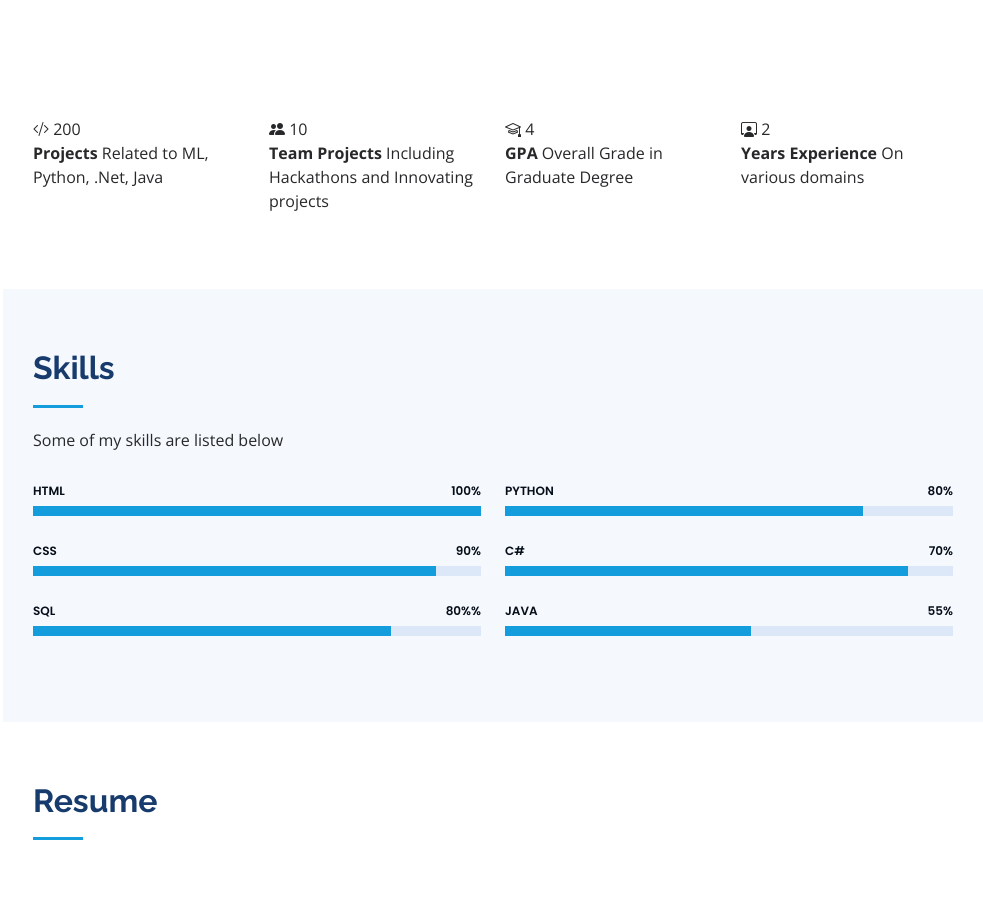
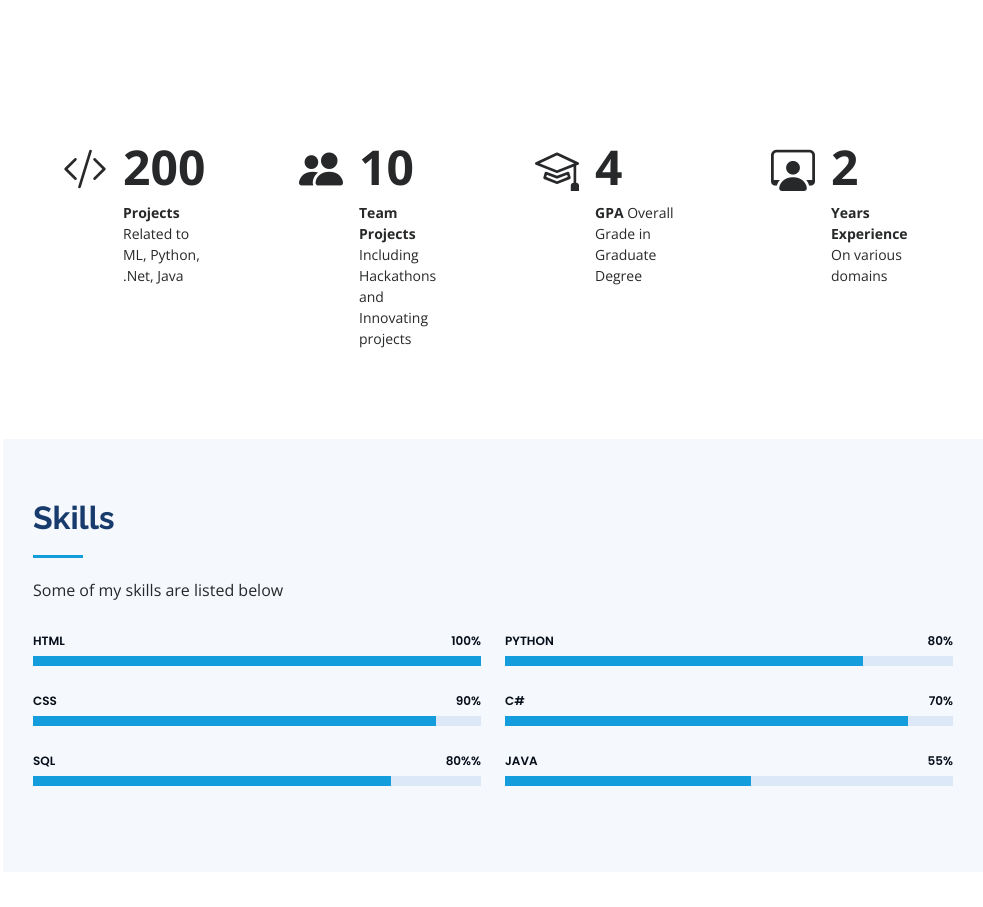
Before and after one commit to sruthi-bopparthi/SruthiBopparthi.github.io, a plain HTML site: page index.html in a window 1280 px wide. Shown: the part 1291-2198 px from the top of the page, without its empty margins (297-1280 px from the left). Drawn offline with nearby package versions, Linux system fonts and the light colour scheme; no server answers.

Commit message:
Update style.css

```diff
--- a/assets/css/style.css
+++ b/assets/css/style.css
@@ -466,6 +466,39 @@ section {
   background-color: #149ddd;
 }
 
+
+/*--------------------------------------------------------------
+# Stats Section
+--------------------------------------------------------------*/
+.stats .stats-item {
+  padding: 30px;
+  width: 100%;
+}
+
+.stats .stats-item i {
+  color: var(--accent-color);
+  display: block;
+  font-size: 44px;
+  float: left;
+  line-height: 0;
+}
+
+.stats .stats-item .purecounter {
+  color: var(--heading-color);
+  font-size: 48px;
+  line-height: 40px;
+  display: block;
+  font-weight: 700;
+  margin-left: 60px;
+}
+
+.stats .stats-item p {
+  color: color-mix(in srgb, var(--default-color), transparent 40%);
+  padding: 15px 0 0 0;
+  margin: 0 0 0 60px;
+  font-family: var(--heading-font);
+  font-size: 14px;
+}
 /*--------------------------------------------------------------
 # Resume
 --------------------------------------------------------------*/
```
